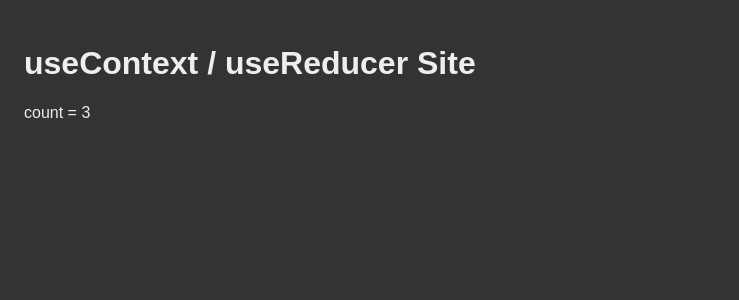
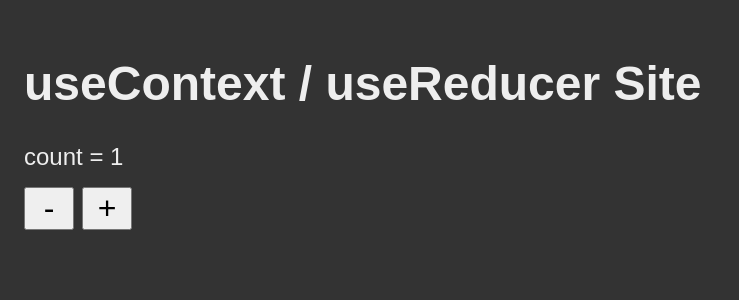
Before and after one commit to edwardtanguay/ejt-reducer-context, a React (Vite) app: page / in a window 1280 px wide. Shown: the top 300 px of the page, without its empty margins (0-739 px from the left). Built offline with nearby package versions, Linux system fonts and the light colour scheme.

Commit message:
useContext in

```diff
--- a/src/App.jsx
+++ b/src/App.jsx
@@ -1,15 +1,29 @@
-import './App.scss'
+import './App.scss';
 import { useContext } from 'react';
 import { AppContext } from './AppContext';
 
 function App() {
-  const { count } = useContext(AppContext);
-  return (
-    <div className="App">
-    <h1>useContext / useReducer Site</h1>
-      <div>count = {count}</div>
-    </div>
-  )
+	const { count, setCount } = useContext(AppContext);
+	return (
+		<div className="App">
+			<h1>useContext / useReducer Site</h1>
+			<div>count = {count}</div>
+			<div className="buttonArea">
+				<button
+					className="decrease"
+					onClick={() => setCount(count - 1)}
+				>
+					-
+				</button>
+				<button
+					className="increase"
+					onClick={() => setCount(count + 1)}
+				>
+					+
+				</button>
+			</div>
+		</div>
+	);
 }
 
-export default App
+export default App;
--- a/src/App.scss
+++ b/src/App.scss
@@ -1,6 +1,16 @@
 body {
-  background-color: #333;
-  color: #eee;
-  font-family: sans-serif;
-  padding: 1rem;
+	background-color: #333;
+	color: #eee;
+	font-family: sans-serif;
+	padding: 1rem;
+	font-size: 1.5rem;
+
+	.buttonArea {
+		margin-top: 1rem;
+		button {
+			font-size: 2rem;
+			margin-right: .5rem;
+			width: 50px;
+		}
+	}
 }
--- a/src/AppContext.jsx
+++ b/src/AppContext.jsx
@@ -1,13 +1,15 @@
+import { useState } from 'react';
 import { createContext } from 'react';
 
 export const AppContext = createContext();
 
 export const AppProvider = ({ children }) => {
-	const count = 3;
+	const [count, setCount] = useState(1);
 
 	return (
 		<AppContext.Provider value={{
-			count
+			count,
+			setCount
 		}}>{children}</AppContext.Provider>
 	)
 }
```
Also changed, not shown: 1 other file (tests, documents, lock files or other folders).
